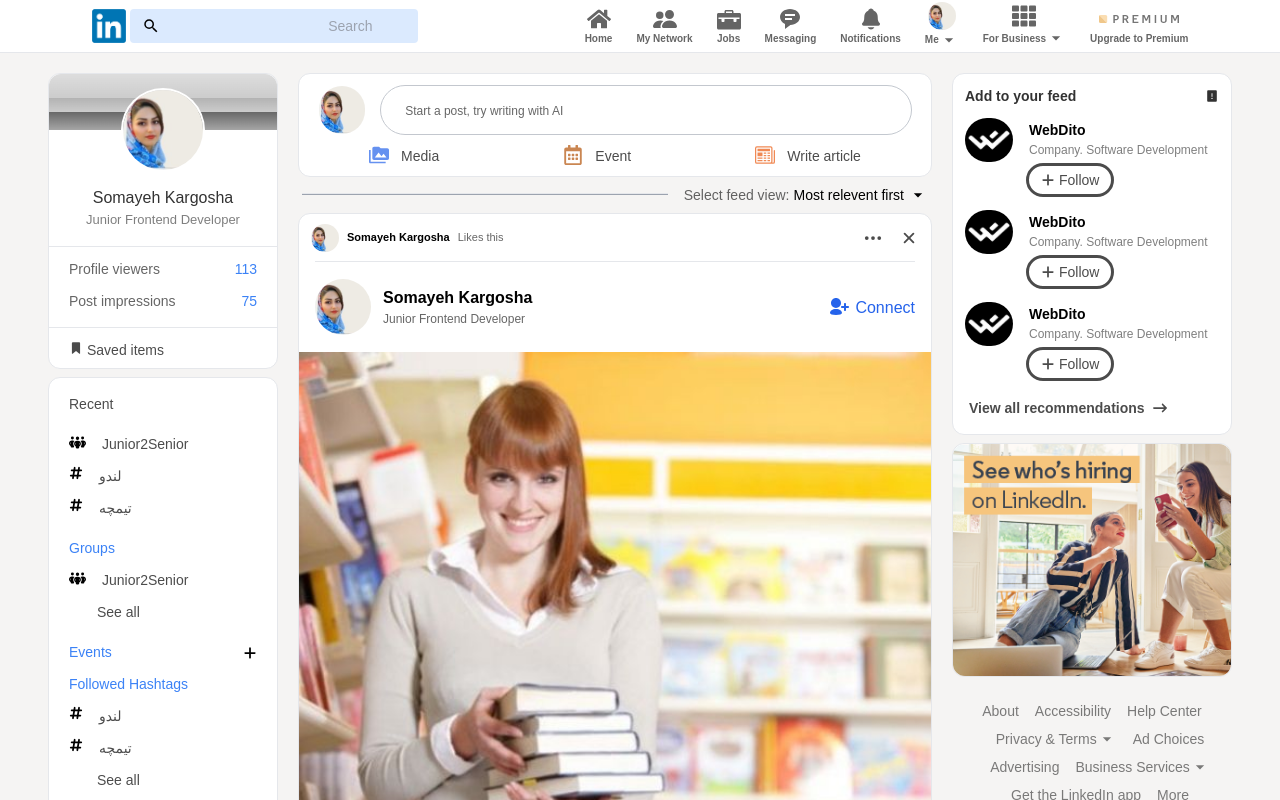
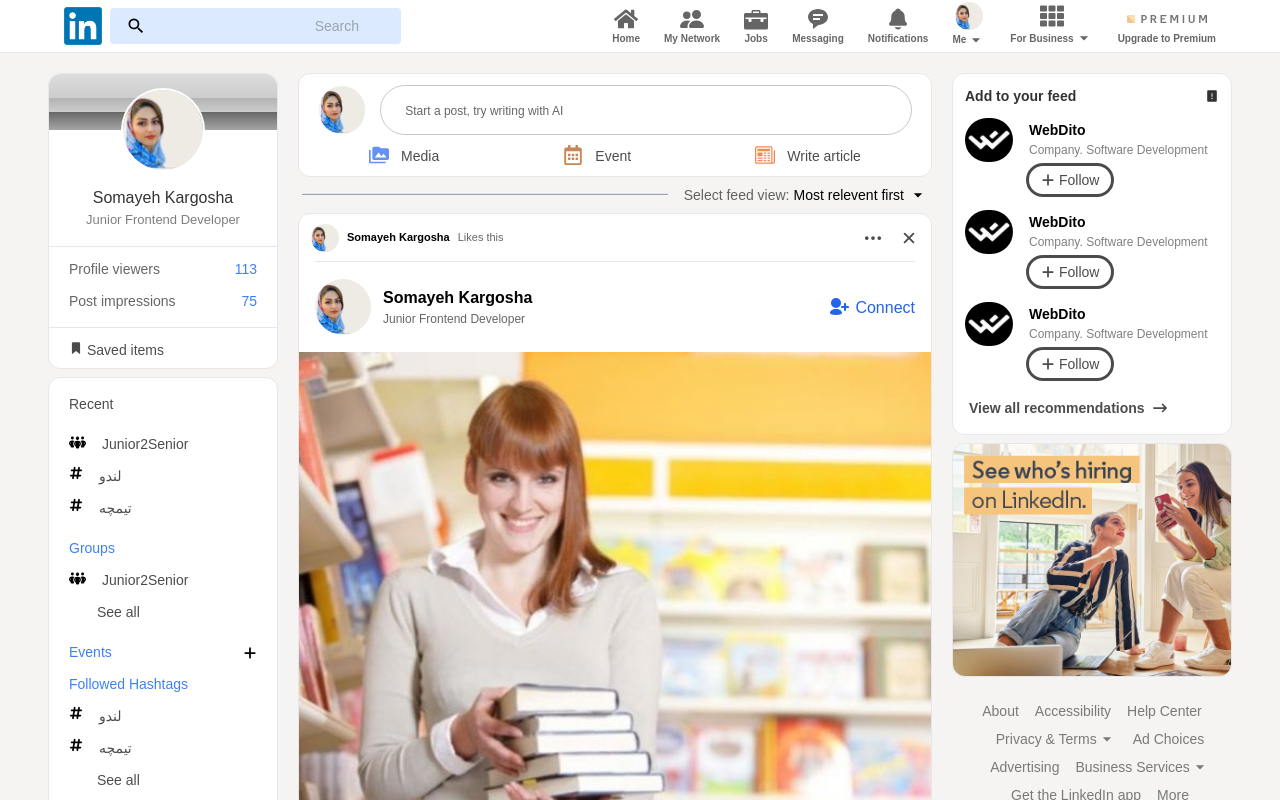
Before and after one commit to Somayeh-Kargosha/tailwind-react-project, a React (Vite) app: page / in a window 1280 px wide. Shown: the top 800 px of the page. Built offline with nearby package versions, Linux system fonts and the light colour scheme.

Commit message:
Update Search button

```diff
--- a/src/components/Header.jsx
+++ b/src/components/Header.jsx
@@ -9,32 +9,49 @@
 
 function Header() {
   const [openDropDownNav, setOpenDropDownNav] = useState(false);
+  // const [selected, setSelected] = useState(false);
   const className =
     "hover:border-b-2 hover:border-gray-700 opacity-60 flex flex-col items-center hover:opacity-100";
 
   return (
     <>
-      <header className="sticky z-10 top-0 container max-w-full py-[2px] bg-white border-b">
-        <div className="container lg:max-w-full px-2 md:max-w-4xl sm:max-w-3xl md:py-0 py-2">
-          <nav className="flex items-center justify-between lg:justify-around xl:justify-evenly ">
-            <div className="flex">
+      <header className="sticky z-10 top-0 md:py-[2px] py-[7px] container md:px-[8px] px-1 max-w-full bg-white border-b">
+        <div className="container md:max-w-6xl max-w-[580px] mx-auto flex items-center lg:justify-between md:justify-around justify-between space-x-2">
+          <div className="max-w-[480px] flex space-x-2 items-center">
             <a href="">
               <img
                 src="public/Linkedin_logo_initials.png"
                 alt=""
-                  className="md:w-[34px] md:h-[34px] w-7 h-7"
+                className="md:w-[38px] md:h-[38px] w-7 h-7"
               />
             </a>
-              <div className="relative">
-                <MdOutlineSearch className="absolute md:left-4 left-1 lg:top-2 lg:text-lg md:text-4xl text-2xl top-[2px] md:top-0" />
+            <div className="max-w-[280px] relative">
+              <div className="md:hidden lg:block hidden">
                 <input
                   type="text"
                   name="search"
                   placeholder="Search"
-                  className="bg-blue-100 p-[5px] ml-1 w-72 rounded placeholder:text-right lg:block text-right hidden lg:placeholder:mr-10 placeholder:text-sm"
+                  className="py-[6px] px-[42px] bg-blue-100 rounded placeholder:text-right text-right placeholder:text-sm"
                 />
+                <MdOutlineSearch className="absolute text-xl top-2 left-4" />
+              </div>
+              <button className="lg:hidden flex flex-col items-center font-bold opacity-70">
+                <MdOutlineSearch className="md:text-2xl text-3xl" />
+                <div className="text-[10px] pl-2 hidden md:block">Search</div>
+              </button>
             </div>
           </div>
+          {/* <div className="relative">
+            <MdOutlineSearch className="absolute md:left-4 left-1 lg:top-2 lg:text-lg md:text-4xl text-2xl top-[2px] md:top-0" />
+
+            <input
+              type="text"
+              name="search"
+              placeholder="Search"
+              className={`bg-blue-100 p-[5px] ml-1 w-72 rounded placeholder:text-right lg:block text-right lg:placeholder:mr-10 placeholder:text-sm`}
+            />
+          </div> */}
+          <nav>
             <ul className="items-center flex md:space-x-6 space-x-[18px] text-[10px] font-semibold">
               <li>
                 <a className={className} href="#">
```
Lines whose indentation alone changed are shown as unchanged.
